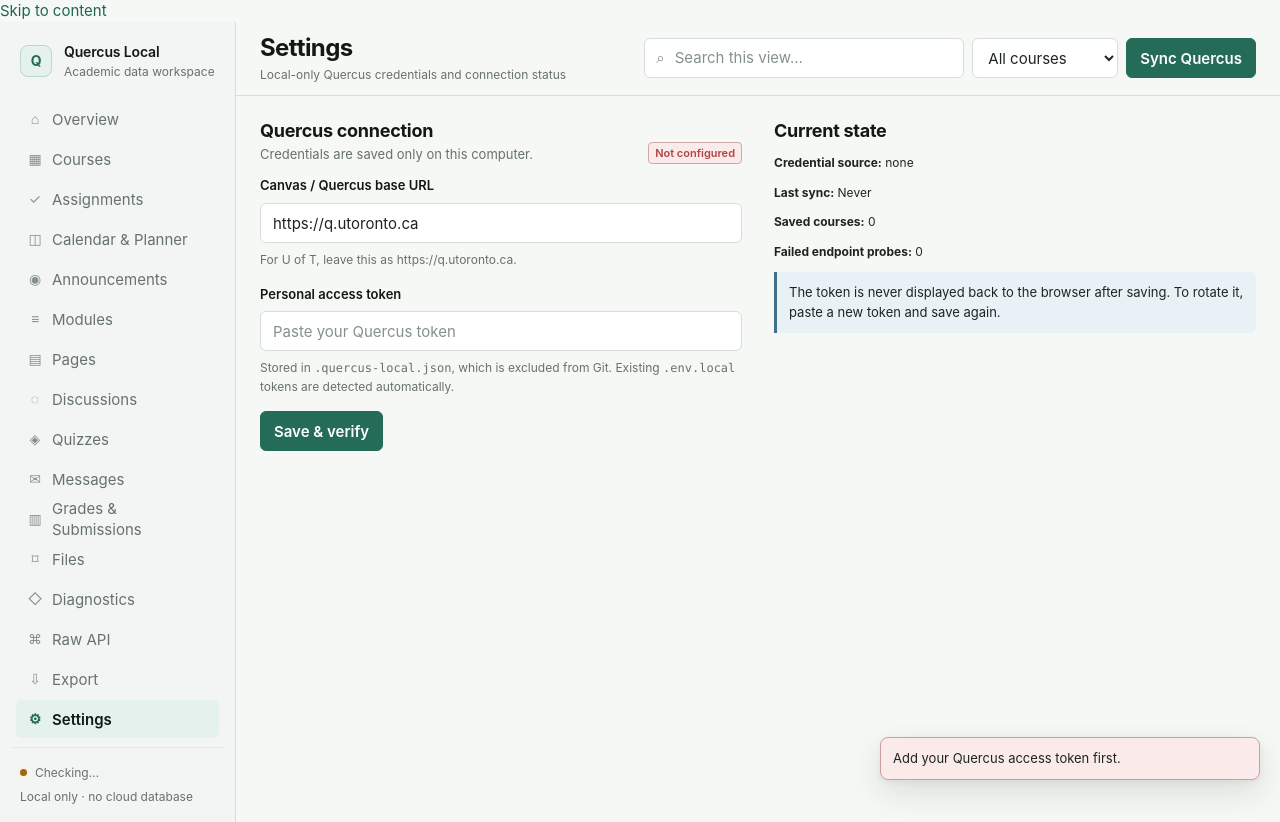
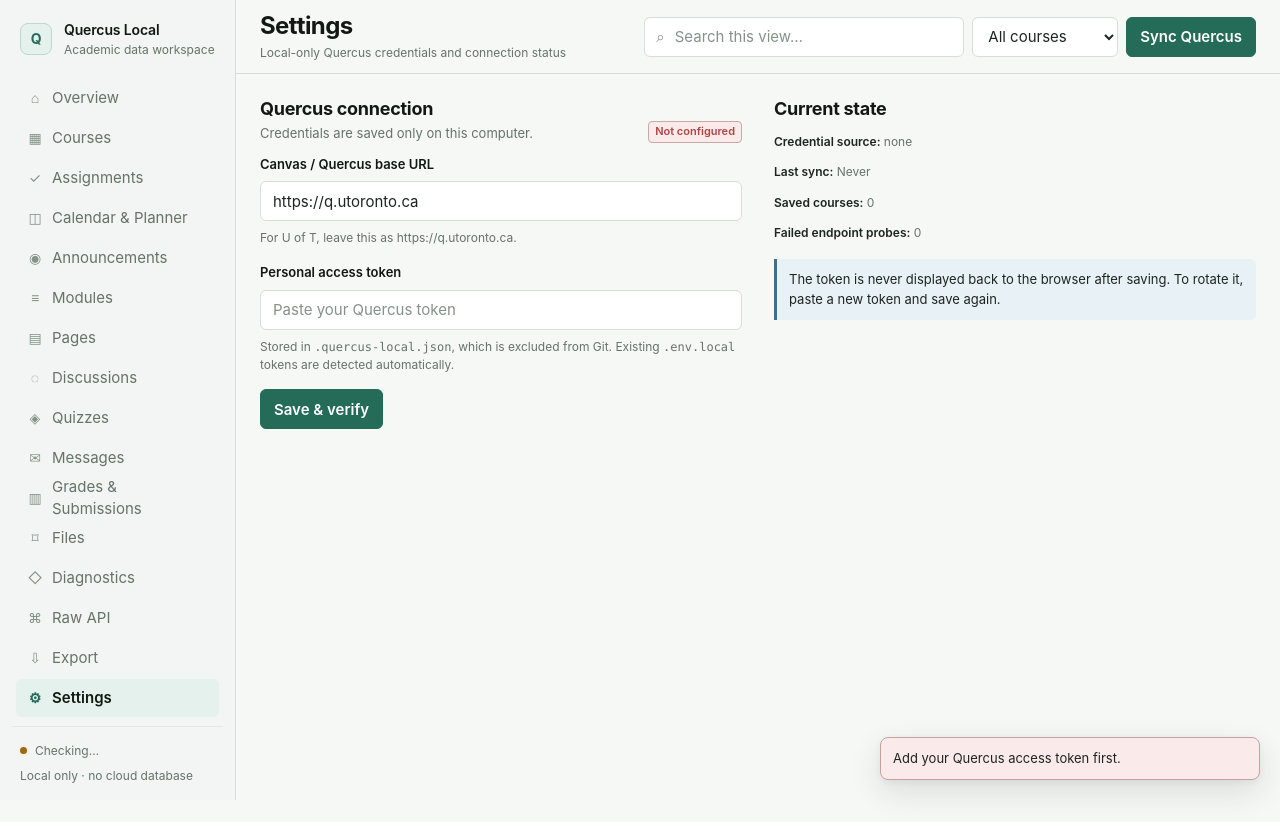
Before and after one commit to Taheem-A/quercus-chatgpt-connector, a website: page public/index.html in a window 1280 px wide. Both pictures are taken after a click on the button "Sync Quercus". After the commit the page ends 800 px from the top, so only its background shows below. Drawn offline with Linux system fonts and the light colour scheme; no server answers.

Commit message:
Finish accessibility and content styling details

```diff
--- a/public/styles.css
+++ b/public/styles.css
@@ -1108,6 +1108,57 @@
   color: var(--text-strong);
 }
 
+
+/* Accessibility + content-specific helpers */
+.skip-link {
+  position: fixed;
+  top: 8px;
+  left: 8px;
+  z-index: 200;
+  padding: 8px 10px;
+  border-radius: var(--r-control);
+  background: var(--text-strong);
+  color: var(--bg);
+  font-size: 13px;
+  font-weight: 600;
+  transform: translateY(-160%);
+  transition: transform 120ms ease;
+}
+
+.skip-link:focus {
+  transform: translateY(0);
+}
+
+.rich-text-preview {
+  max-width: 92ch;
+  color: var(--text);
+  line-height: 1.6;
+}
+
+.grade-score {
+  margin: 12px 0 4px;
+  color: var(--text-strong);
+  font-size: 30px;
+  line-height: 1;
+  font-weight: 650;
+  letter-spacing: -.03em;
+}
+
+.settings-meta {
+  margin-top: var(--s-3);
+  color: var(--muted);
+  line-height: 1.55;
+}
+
+.settings-meta strong {
+  color: var(--text);
+  font-weight: 600;
+}
+
+.settings-callout {
+  margin-top: var(--s-4);
+}
+
 /* Responsive behavior */
 @media (max-width: 1180px) {
   .grid.cards-4 {
```
